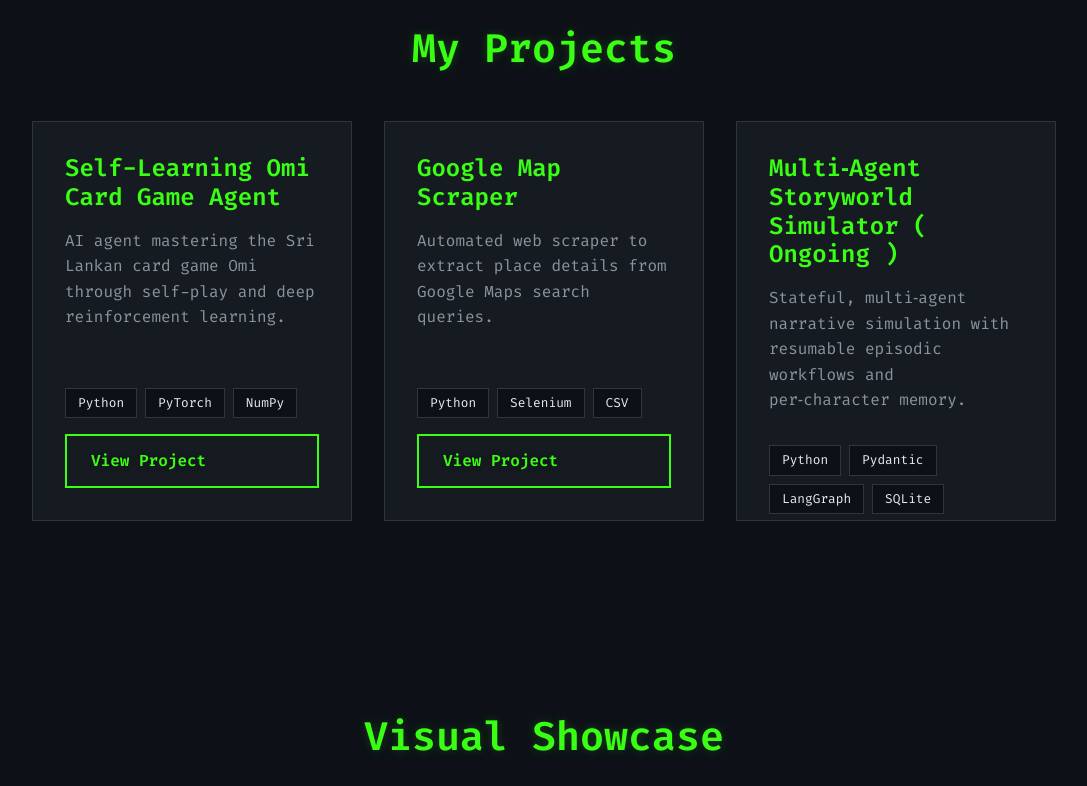
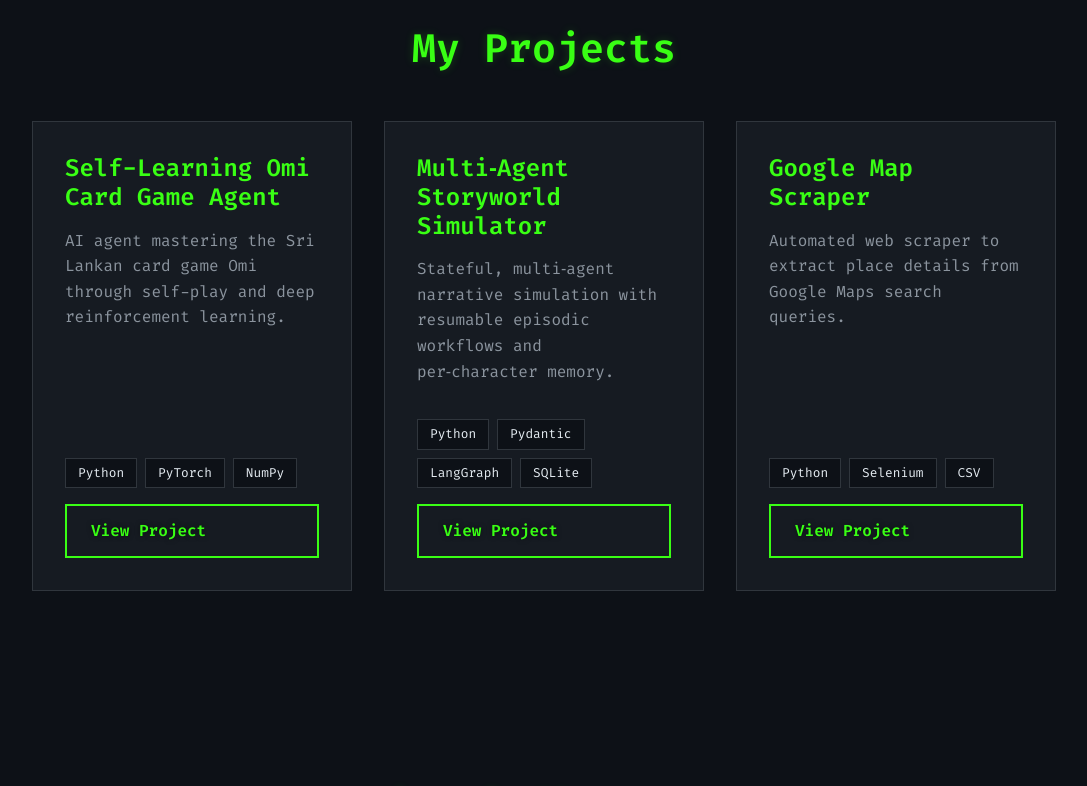
Before and after one commit to jv-ransika/itsransika, a Next.js app: page / in a window 1280 px wide. Shown: the part 3040-3826 px from the top of the page, without its empty margins (96-1183 px from the left). Built offline with nearby package versions, Linux system fonts and the light colour scheme.

Commit message:
update prjct

```diff
--- a/app/globals.css
+++ b/app/globals.css
@@ -603,7 +603,7 @@ nav {
 .project-grid {
     /* Change from grid to flexbox */
     display: flex;
-    flex-wrap: wrap; /* Allow cards to wrap to the next line */
+    /*flex-wrap: wrap; *//* Allow cards to wrap to the next line */
     justify-content: center; /* Center the cards within the available space */
     gap: 2rem; /* Keep the gap between cards */
     /* Remove grid-template-columns as we are now using flexbox */
@@ -619,7 +619,7 @@ nav {
     flex-direction: column;
     /* --- Add Fixed Size Here --- */
     width: 320px;  /* Define a fixed width */
-    height: 400px; /* Define a fixed height */
+    height: 470px; /* Define a fixed height */
     overflow: hidden; /* Important: Ensures content doesn't break out if it's too long */
     /* ------------------------ */
 }
--- a/data/projects.js
+++ b/data/projects.js
@@ -17,6 +17,26 @@ export const projectsData = [
     githubLink: "https://github.com/jv-ransika/RL-OomiCardGame",
     liveDemoLink: null
   },
+
+    {
+    id: "story-engine",
+    title: "Multi‑Agent Storyworld Simulator ",
+    subtitle: "Stateful, multi‑agent narrative simulation with resumable episodic workflows and per‑character memory.",
+    technologies: ["Python", "Pydantic", "LangGraph", "SQLite"],
+    overview: "A Python-based narrative simulation platform that orchestrates autonomous character agents, an environment workflow, and a story initializer to produce goal-directed, episodic narratives. Uses state-graph workflows and Pydantic models for robust state management, and SQLite checkpointing for pause/resume and reproducibility. LLM backends are pluggable so agents can be driven by Google Generative models or other providers.",
+    features: [
+      "Multi-agent orchestration: separate agents for story initialization, environment orchestration, and character behavior.",
+      "Stateful workflow design using LangGraph; scenes, moments, and goal checks are represented in a compiled workflow.",
+      "Per-character memory units (short/long-term) modelled with Pydantic to influence agent decisions and create emergent behavior.",
+      "Checkpointing and resumability via SQLite (SqliteSaver) with thread‑scoped namespaces (thread_id environment variable).",
+      "Pluggable LLM backends (Google Generative API or other providers) to drive agent responses.",
+      "CLI driver (main.py) to start a fresh story or resume from checkpoints; easy to extend for experiments and tests.",
+      "Designed for reproducibility and testability — supports mocking LLMs for CI and offline tests.",
+      "Extensible data models and workflows for adding new agent types, scene validators, or external integrations."
+    ],
+    githubLink: "https://github.com/jv-ransika/story_engine",
+    liveDemoLink: null
+  },
   {
     id: "google-map-scraper",
     title: "Google Map Scraper",
@@ -34,24 +54,6 @@ export const projectsData = [
     liveDemoLink: null
   },
 
-  {
-    id: "story-engine",
-    title: "Multi‑Agent Storyworld Simulator ( Ongoing )",
-    subtitle: "Stateful, multi‑agent narrative simulation with resumable episodic workflows and per‑character memory.",
-    technologies: ["Python", "Pydantic", "LangGraph", "SQLite", "Google Generative API (LLM integrations)", "LangChain-style messaging", "Git"],
-    overview: "A Python-based narrative simulation platform that orchestrates autonomous character agents, an environment workflow, and a story initializer to produce goal-directed, episodic narratives. Uses state-graph workflows and Pydantic models for robust state management, and SQLite checkpointing for pause/resume and reproducibility. LLM backends are pluggable so agents can be driven by Google Generative models or other providers.",
-    features: [
-      "Multi-agent orchestration: separate agents for story initialization, environment orchestration, and character behavior.",
-      "Stateful workflow design using LangGraph; scenes, moments, and goal checks are represented in a compiled workflow.",
-      "Per-character memory units (short/long-term) modelled with Pydantic to influence agent decisions and create emergent behavior.",
-      "Checkpointing and resumability via SQLite (SqliteSaver) with thread‑scoped namespaces (thread_id environment variable).",
-      "Pluggable LLM backends (Google Generative API or other providers) to drive agent responses.",
-      "CLI driver (main.py) to start a fresh story or resume from checkpoints; easy to extend for experiments and tests.",
-      "Designed for reproducibility and testability — supports mocking LLMs for CI and offline tests.",
-      "Extensible data models and workflows for adding new agent types, scene validators, or external integrations."
-    ],
-    githubLink: "https://github.com/jv-ransika/story_engine",
-    liveDemoLink: null
-  }
+
 
 ];
```
